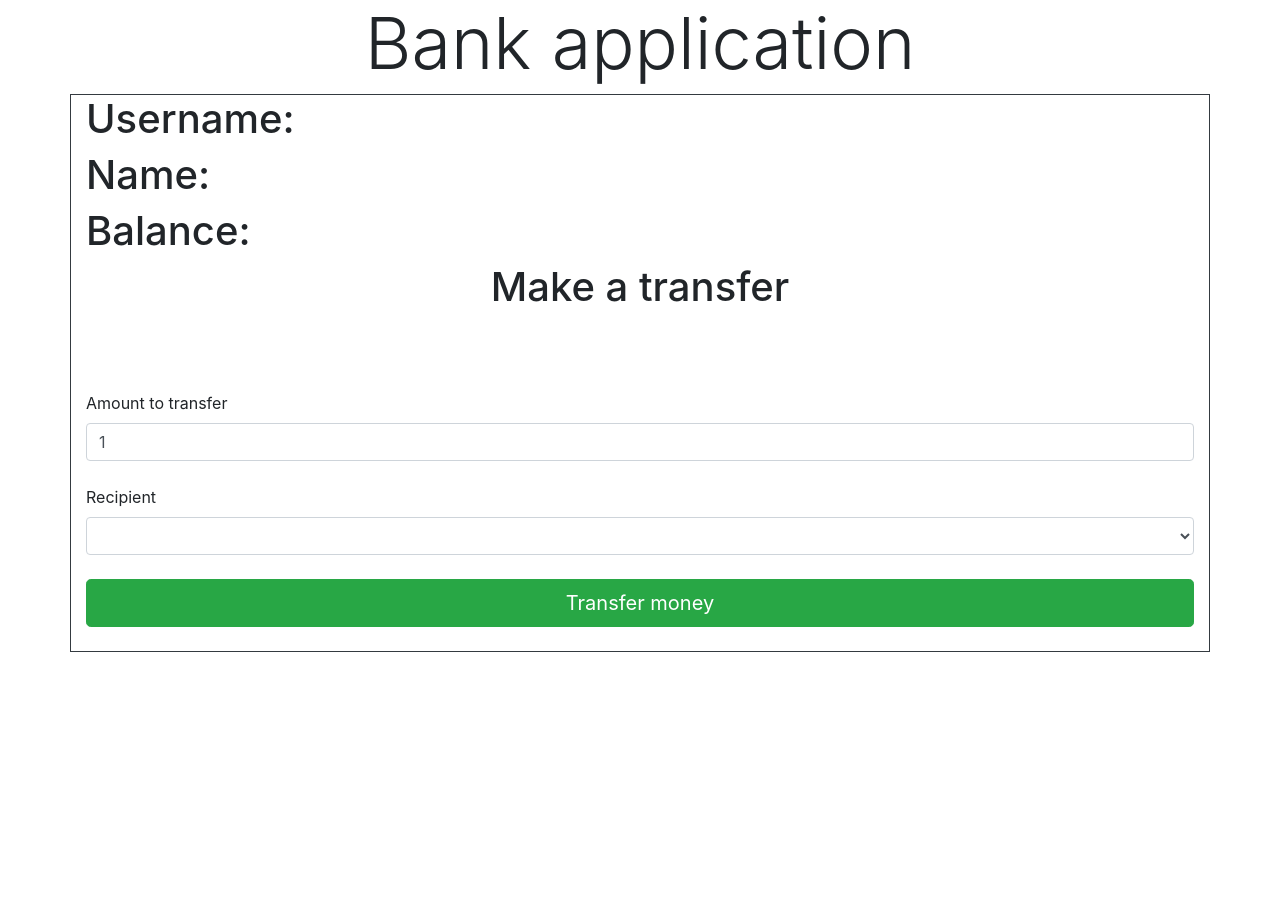
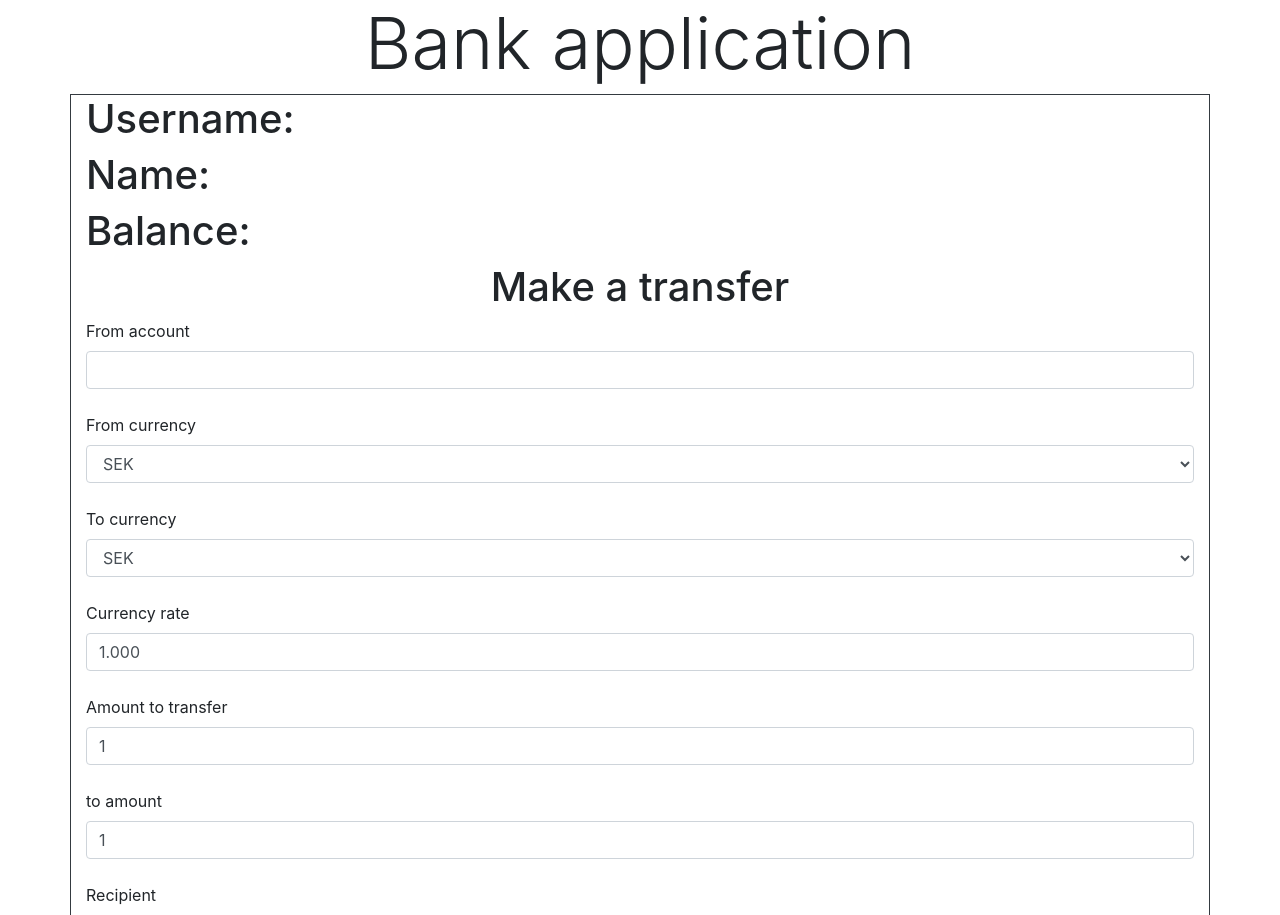
Before and after one commit to KaptenAlex/Bank-application, a PHP site: page /Bank-application/views/index.php in a window 1280 px wide. Shown: the top 915 px of the page. Before the commit the page ends 652 px from the top, so only its background shows below. Run offline with PHP 8.4, Linux system fonts and the light colour scheme; data that the repository does not hold is empty.

Commit message:
Readded all html tags

```diff
--- a/views/index.php
+++ b/views/index.php
@@ -23,28 +23,28 @@ header("Access-Control-Allow-Origin: *");
 <div class="transfer">
     <h1 class="text-center">Make a transfer</h1>
         <form id="transaction">
-            <label hidden for="from_account"> From account</label>
-            <input hidden id="userID" class="form-control" type="text" name="from_account" value="">
+            <label  for="from_account"> From account</label>
+            <input  id="userID" class="form-control" type="text" name="from_account" value="">
             <br>
-            <label hidden for="from_currency"> From currency</label>
-            <select hidden class="form-control" name="from_currency">
+            <label for="from_currency"> From currency</label>
+            <select class="form-control" name="from_currency">
                 <option value="SEK">SEK</option>
             </select>
             <br>
-            <label hidden for="to_currency"> To currency</label>
-            <select hidden class="form-control" name="to_currency">
+            <label for="to_currency"> To currency</label>
+            <select class="form-control" name="to_currency">
                 <option value="SEK">SEK</option>
             </select>
             <br>
-            <label hidden for="currency_rate">Currency rate</label>
-            <input hidden class="form-control" type="number" name="currency_rate" value="1.000">
-            <br hidden>
+            <label  for="currency_rate">Currency rate</label>
+            <input  class="form-control" type="number" name="currency_rate" value="1.000">
+            <br >
             <label for="from_amount">Amount to transfer</label>
             <input class="form-control" type="number" name="from_amount" value="1">
             <br>
-            <label hidden for="to_amount">to amount</label>
-            <input hidden class="form-control" type="number" name="to_amount" value="1">
-            <br hidden>
+            <label  for="to_amount">to amount</label>
+            <input  class="form-control" type="number" name="to_amount" value="1">
+            <br >
             <label for="to_account">Recipient</label>
             <select id="users" class="form-control" name="to_account">
             </select>
```
